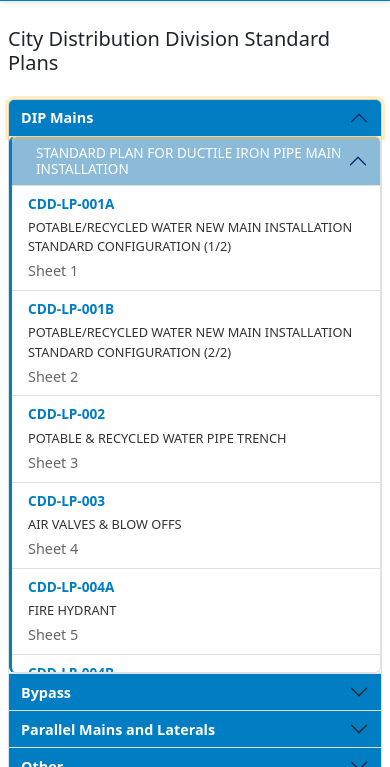
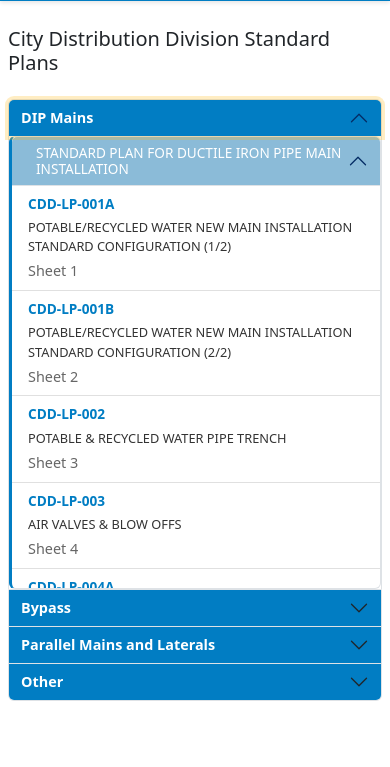
Before and after one commit to bulklc/sfcdd, a plain HTML site: page standards/plans.html in a window 390 px wide. Both pictures are taken after a click on the button "DIP Mains". Shown: the part 77-844 px from the top of the page. Drawn offline with nearby package versions, Linux system fonts and the light colour scheme.

Commit message:
modified:   standards/plans.html

```diff
--- a/standards/plans.html
+++ b/standards/plans.html
@@ -183,7 +183,7 @@
       /* Mobile-specific compact accordion body */
       @media (max-width: 575px) {
         .accordion-nested .accordion-body {
-          max-height: calc(70vh - var(--navbar-height) - 2rem);
+          max-height: calc(60vh - var(--navbar-height) - 2rem);
         }
       }
 
```
